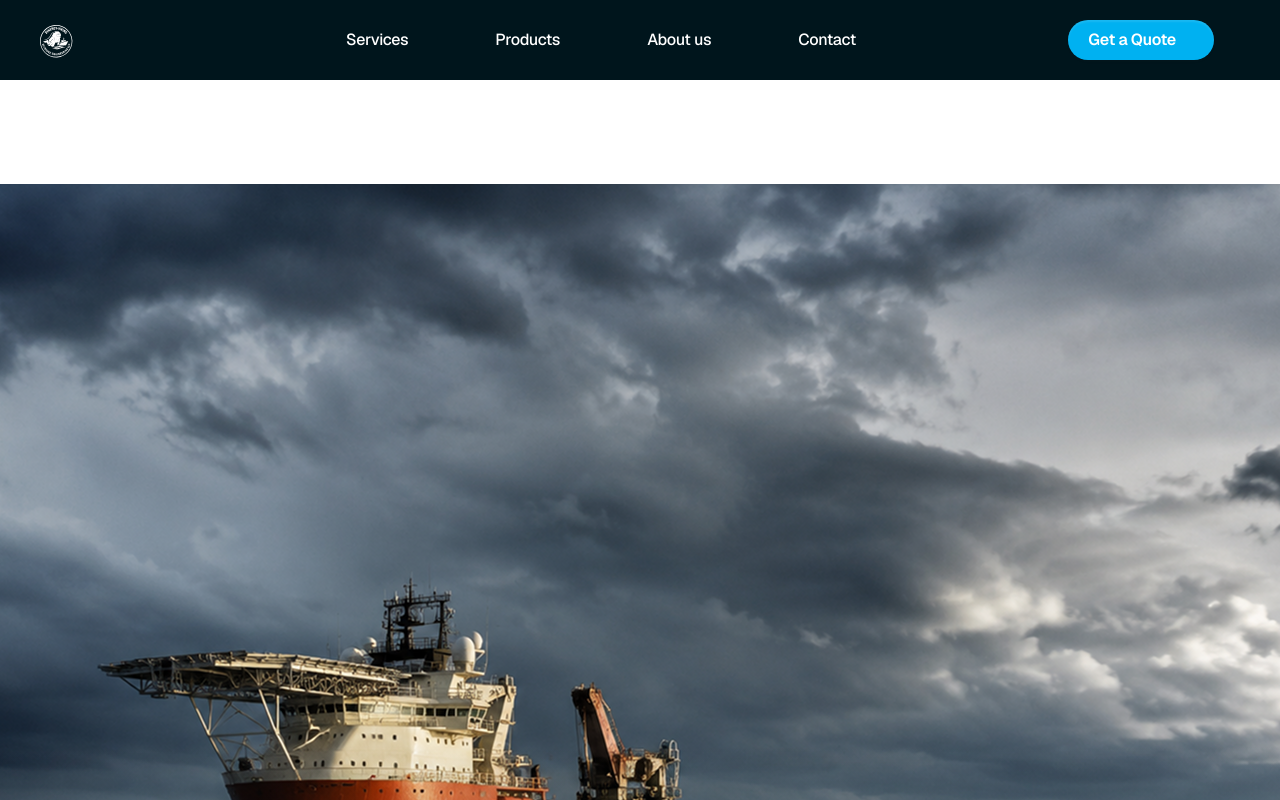
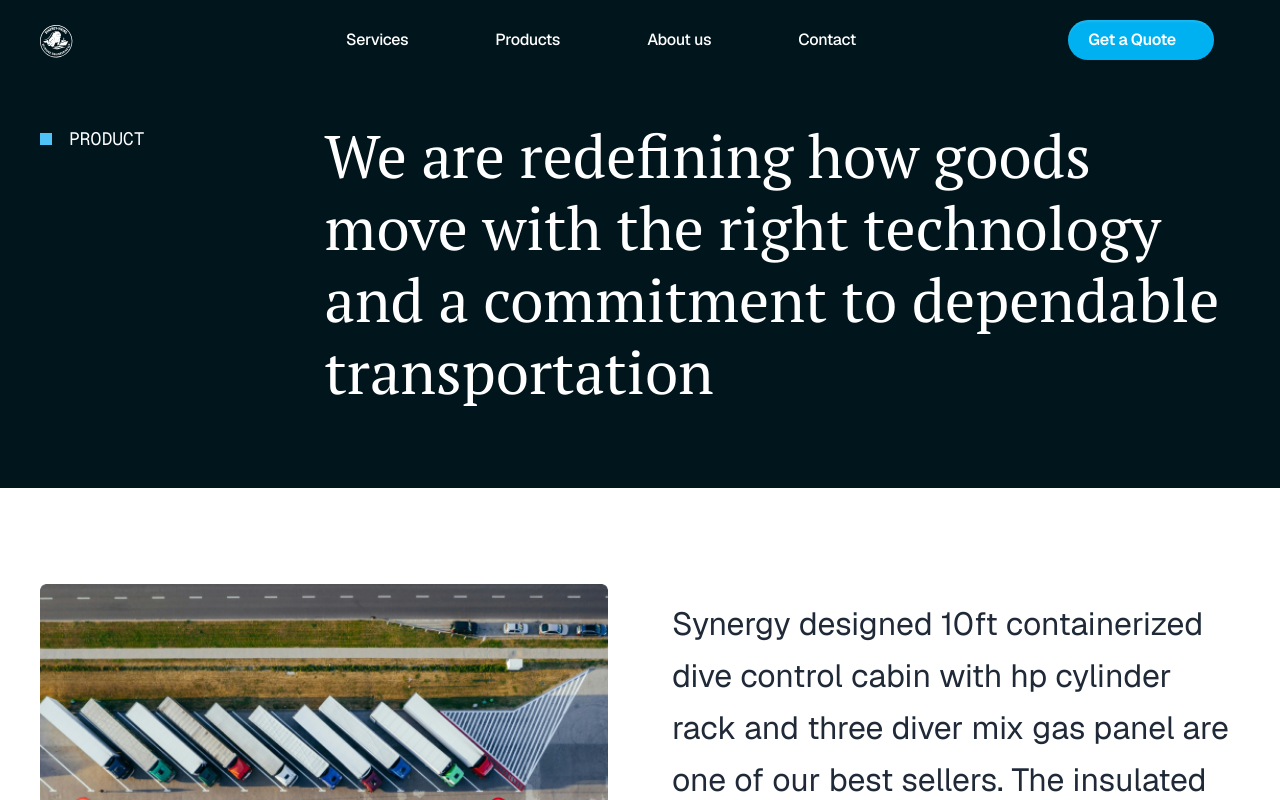
Before and after one commit to dinosourisme/Synergyvikingv1, a React (Vite) app in the folder Synergy viking/: page /about in a window 1280 px wide. Shown: the top 800 px of the page. Built offline with nearby package versions, Linux system fonts and the light colour scheme.

Commit message:
Complete about-us Page

```diff
--- a/Synergy viking/src/App.jsx
+++ b/Synergy viking/src/App.jsx
@@ -3,6 +3,7 @@ import './index.css';
 import Header from './components/layout/Header/Header';
 import Footer from './components/layout/Footer/Footer';
 import Services from './pages/Services/Services';
+import AboutUsPage from "./pages/aboutus/main.jsx"
 
 
 function App() {
@@ -12,7 +13,7 @@ function App() {
       <Routes>
         <Route path="/" element={<div className="p-10 text-white">Home Page</div>} />
         <Route path="/services" element={<Services />} />        <Route path="/products" element={<div className="p-10 text-white">Products Page</div>} />
-        <Route path="/about" element={<div className="p-10 text-white">About Page</div>} />
+        <Route path="/about" element={<AboutUsPage/>} />
         <Route path="/contact" element={<div className="p-10 text-white">Contact Page</div>} />
       </Routes>
       <Footer />
--- a/Synergy viking/src/index.css
+++ b/Synergy viking/src/index.css
@@ -12,4 +12,9 @@
   --font-geist: "Geist", sans-serif;
   --font-geist-mono: "Geist Mono", monospace;
   --font-ptserif: "PT Serif", serif;
+  --color-brand-navy: #00151c;
+  --color-brand-sky: #4fc3f7;
+  --color-brand-ink: #1f2937;
+  --color-brand-lime: #c8ff00;
+  --color-brand-gray: #A3A3A3;
 }
--- /dev/null
+++ b/Synergy viking/src/pages/aboutus/main.jsx
@@ -0,0 +1,29 @@
+import HeroSection from './HeroSection.jsx'
+import FounderSection from './FounderSection.jsx'
+import StatsSection from './StatsSection.jsx'
+import TeamSection from './TeamSection.jsx'
+// by Siddhi Vejare (18 june 2026)
+
+/**
+ * AboutUsPage
+ * Merges the 4 About Us sections in order:
+ *  1. HeroSection   — long image section (product eyebrow, heading, images, paragraph)
+ *  2. FounderSection — "Meet the founder"
+ *  3. StatsSection   — "Tracing our path..." numbers
+ *  4. TeamSection    — "Our Team" grid
+ *
+ * Header and footer (including the boat/ship CTA section) are intentionally
+ * left out — they will be added separately later.
+ */
+function AboutUsPage() {
+  return (
+    <main>
+      <HeroSection />
+      <FounderSection />
+      <StatsSection />
+      <TeamSection />
+    </main>
+  )
+}
+
+export default AboutUsPage
```
